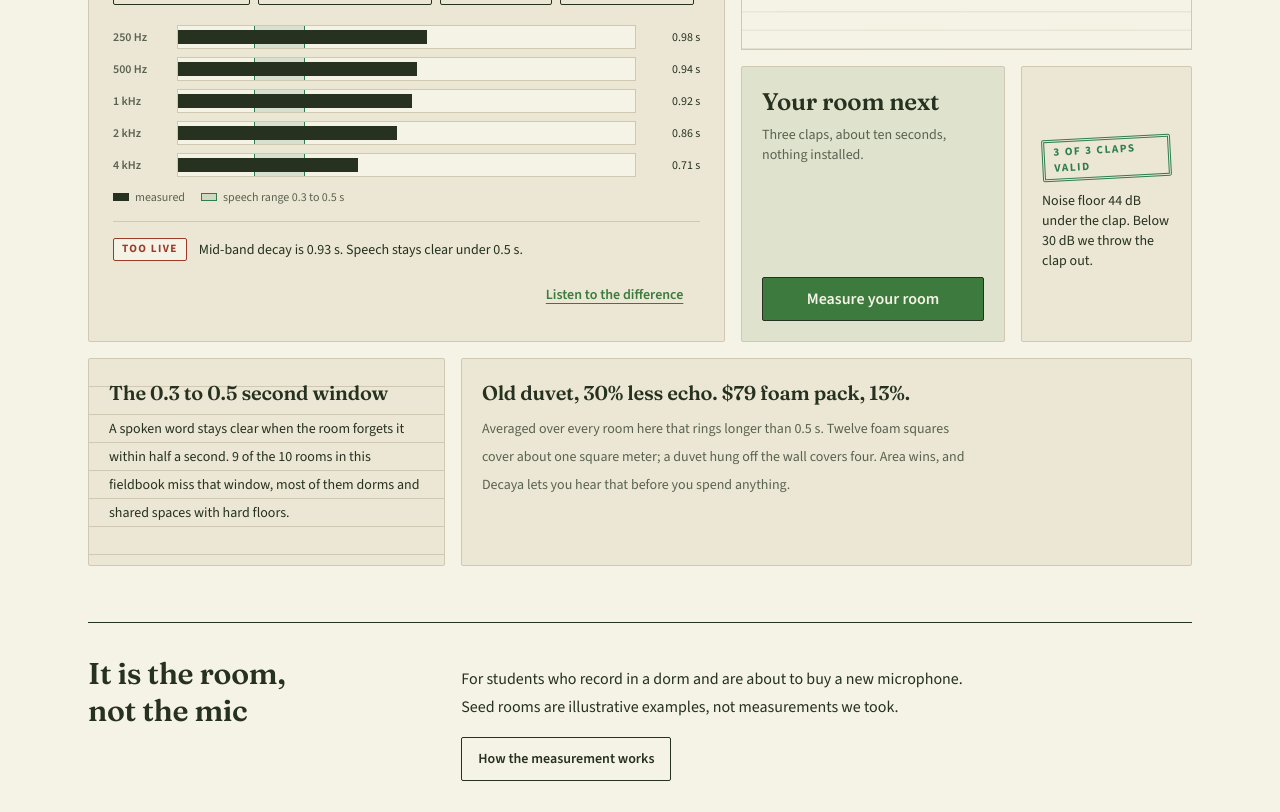
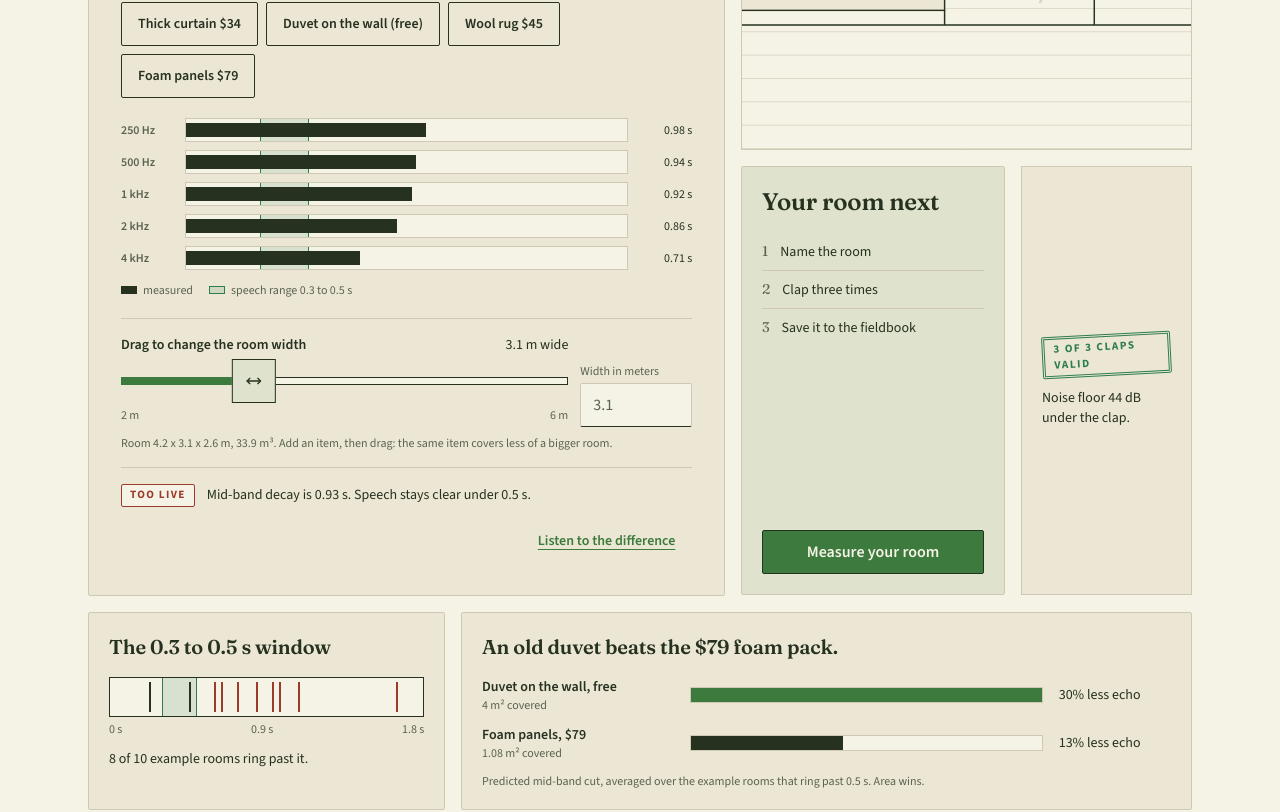
Before and after one commit to mericcintosun/decaya, a Next.js app: page / in a window 1280 px wide. Shown: the part 420-1232 px from the top of the page. Built offline with nearby package versions, Linux system fonts and the light colour scheme.

Commit message:
feat(motion): add the draggable hero artifact, the bento amplification and staged clap cap

```diff
--- a/components/home-bento.tsx
+++ b/components/home-bento.tsx
@@ -2,45 +2,74 @@
 
 import { useMemo, useState } from "react";
 import Link from "next/link";
+import { AnimatePresence, MotionConfig, motion } from "motion/react";
 import { BandBars } from "@/components/band-bars";
+import { RoomSizeHandle } from "@/components/room-size-handle";
 import { SceneSlot } from "@/components/scene-slot";
 import { Badge } from "@/components/ui/badge";
 import { Button } from "@/components/ui/button";
 import { Card } from "@/components/ui/card";
-import { joinNames, midRt60, predictRt60, SPEECH_TARGET, VERDICT_LABEL, verdictFor } from "@/lib/acoustics";
+import { Input } from "@/components/ui/input";
+import {
+  joinNames,
+  midRt60,
+  predictRt60,
+  SPEECH_TARGET,
+  VERDICT_LABEL,
+  verdictFor,
+  type RoomDims,
+} from "@/lib/acoustics";
 import { averageCut } from "@/lib/data";
 import type { Furnishing, Room } from "@/lib/types";
 
 const PREVIEW_ITEMS = ["heavy-curtain", "duvet-wall", "area-rug", "foam-panels"];
+/** Right edge of the speech window scale, in seconds. */
+const SCALE_MAX = 1.8;
+const pct = (v: number) => `${Math.min(100, Math.max(0, (v / SCALE_MAX) * 100))}%`;
 
-/** The home composition (ARCHETYPE L4): six unequal cells, no hero paragraph above. */
+/**
+ * The home composition (ARCHETYPE L4): six unequal cells, no hero paragraph above.
+ * Signature 2 lives in the largest cell: drag the room width and the predicted bars move
+ * through predictRt60 on the seeded room. The clap quality cell expands on hover or focus.
+ */
 export function HomeBento({ featured, rooms, furnishings }: { featured: Room; rooms: Room[]; furnishings: Furnishing[] }) {
   const [picked, setPicked] = useState<string[]>([]);
+  const [dims, setDims] = useState<RoomDims>(featured.dims);
+  const [stampOpen, setStampOpen] = useState(false);
   const items = useMemo(() => furnishings.filter((f) => picked.includes(f.id)), [furnishings, picked]);
-  const predicted = useMemo(() => predictRt60(featured.measured, featured.dims, items), [featured, items]);
+  const predicted = useMemo(() => predictRt60(featured.measured, dims, items), [featured.measured, dims, items]);
   const before = midRt60(featured.measured);
   const after = midRt60(predicted);
   const verdict = verdictFor(items.length ? after : before);
   const cost = items.reduce((s, i) => s + i.costUsd, 0);
+  const volume = dims.length * dims.width * dims.height;
   const previewItems = PREVIEW_ITEMS.map((id) => furnishings.find((x) => x.id === id)).filter(
     (f): f is Furnishing => Boolean(f),
   );
 
-  const missing = rooms.filter((r) => verdictFor(midRt60(r.measured)) !== "speech-ready").length;
+  const mids = rooms.map((r) => ({ slug: r.slug, name: r.name, mid: midRt60(r.measured) }));
+  const tooLong = mids.filter((r) => r.mid > SPEECH_TARGET.max).length;
+  const duvet = furnishings.find((f) => f.id === "duvet-wall");
+  const foam = furnishings.find((f) => f.id === "foam-panels");
   const duvetCut = Math.round(averageCut("duvet-wall", rooms, furnishings) * 100);
   const foamCut = Math.round(averageCut("foam-panels", rooms, furnishings) * 100);
+  const cutMax = Math.max(duvetCut, foamCut, 1);
 
   return (
-    <section aria-label="Decaya at a glance" className="decaya-drop-in grid gap-4 lg:auto-rows-[minmax(13rem,auto)] lg:grid-cols-12">
+    <MotionConfig reducedMotion="user">
+      <section aria-label="Decaya at a glance" className="decaya-drop-in grid gap-4 lg:grid-cols-12">
         {/* Largest cell: the claim plus the live product, on a real seeded room. */}
-      <Card className="decaya-specimen p-6 lg:col-span-7 lg:row-span-2">
-        <h1 className="max-w-[18ch] text-4xl font-semibold leading-[1.05] sm:text-5xl">
-          Clap once. Hear your room fixed before you buy a thing.
+        <Card className="decaya-specimen p-6 sm:p-8 lg:col-span-7 lg:row-span-2">
+          <h1 className="pr-6">
+            <span className="block text-4xl font-semibold leading-[1.05] sm:text-5xl">Clap once in your room.</span>
+            <span className="mt-3 block max-w-[36ch] text-xl font-normal leading-snug sm:text-2xl">
+              Decaya measures the echo, works out which rug or curtain will fix it, and lets you hear the result before you buy.
+            </span>
           </h1>
-        <p className="mt-3 max-w-[62ch] text-muted-foreground">
-          An example from the fieldbook: {featured.name}, with illustrative values. Pick what you would add and watch the
-          predicted decay drop, band by band.
+          <p className="mt-4 text-sm text-muted-foreground">
+            Try it on {featured.name}, an illustrative example room. Every number after you add an item is a prediction.
           </p>
+
           <div className="mt-5 flex flex-wrap gap-2" role="group" aria-label="Items to add">
             {previewItems.map((f) => {
               const on = picked.includes(f.id);
@@ -57,12 +86,41 @@ export function HomeBento({ featured, rooms, furnishings }: { featured: Room; ro
               );
             })}
           </div>
+
           <BandBars className="mt-5" measured={featured.measured} predicted={items.length ? predicted : undefined} />
+
+          {/* Signature 2: drag, arrow keys or the width box all write the same dims state. */}
+          <div className="mt-5 grid gap-3 border-t border-border pt-4 sm:grid-cols-[1fr_7rem] sm:items-end">
+            <RoomSizeHandle value={dims.width} onChange={(w) => setDims((d) => ({ ...d, width: w }))} />
+            <label htmlFor="bento-width" className="text-xs text-muted-foreground">
+              Width in meters
+              <Input
+                id="bento-width"
+                type="number"
+                step="0.1"
+                min="2"
+                max="6"
+                value={dims.width}
+                onChange={(e) => {
+                  const v = Number(e.target.value);
+                  if (v >= 2 && v <= 6) setDims((d) => ({ ...d, width: v }));
+                }}
+                className="mt-1"
+              />
+            </label>
+          </div>
+          <p className="mt-2 text-xs text-muted-foreground tabular-nums">
+            Room {dims.length} x {dims.width.toFixed(1)} x {dims.height} m, {volume.toFixed(1)} m³.{" "}
+            {items.length === 0
+              ? "Add an item, then drag: the same item covers less of a bigger room."
+              : "Wider room, same items: the predicted decay rises."}
+          </p>
+
           <div className="mt-4 flex flex-wrap items-center gap-3 border-t border-border pt-4">
             <Badge variant={verdict === "speech-ready" ? "ok" : verdict === "too-live" ? "bad" : "warn"}>
               {VERDICT_LABEL[verdict]}
             </Badge>
-          <p className="text-sm">
+            <p className="text-sm tabular-nums" aria-live="polite">
               {items.length === 0
                 ? `Mid-band decay is ${before.toFixed(2)} s. Speech stays clear under ${SPEECH_TARGET.max} s.`
                 : `${before.toFixed(2)} s now, predicted ${after.toFixed(2)} s with ${joinNames(items)}, for $${cost}.`}
@@ -74,54 +132,126 @@ export function HomeBento({ featured, rooms, furnishings }: { featured: Room; ro
         </Card>
 
         {/* Pure image cell. */}
-      <div className="overflow-hidden border border-border bg-muted lg:col-span-5">
-        <SceneSlot
-          n={1}
-          alt="A student sitting on a dorm bed clapping once while a phone on the desk listens, sound rings drawn as ruled arcs fading toward bare walls"
-          width={960}
-          height={640}
-          className="h-full object-cover"
-        />
+        <div className="overflow-hidden border border-border bg-background lg:col-span-5">
+          <SceneSlot n={1} alt="A student between a dorm bed and a desk clapping once, sound rings drawn as ruled arcs fading toward bare walls, and a specimen tag reading 0.93 s" width={960} height={640} className="h-full object-cover" />
         </div>
 
-      {/* The one primary CTA. */}
-      <Card className="flex flex-col justify-between gap-4 bg-deep p-5 lg:col-span-3">
-        <div>
+        {/* The one primary CTA: DEMO step 2. */}
+        <Card className="flex flex-col gap-4 bg-deep p-5 lg:col-span-3">
           <h2 className="text-2xl font-semibold leading-tight">Your room next</h2>
-          <p className="mt-2 text-sm text-muted-foreground">Three claps, about ten seconds, nothing installed.</p>
-        </div>
-        <Button asChild size="lg">
+          <ol className="space-y-0 text-sm">
+            {["Name the room", "Clap three times", "Save it to the fieldbook"].map((step, i) => (
+              <li key={step} className="flex items-baseline gap-3 border-b border-line py-2 last:border-0">
+                <span className="font-display text-muted-foreground">{i + 1}</span>
+                {step}
+              </li>
+            ))}
+          </ol>
+          <Button asChild size="lg" className="mt-auto">
             <Link href="/new">Measure your room</Link>
           </Button>
         </Card>
 
-      {/* Measurement quality stamp. */}
-      <Card className="flex flex-col items-start justify-center gap-3 p-5 lg:col-span-2">
+        {/* Measurement quality stamp: expands on hover or focus. The outer div carries the drop entrance. */}
+        <div className="lg:col-span-2">
+          <motion.div
+            layout
+            tabIndex={0}
+            aria-label={`Clap quality for ${featured.name}`}
+            className="flex h-full flex-col items-start justify-center gap-3 border border-border bg-card p-5 focus-visible:outline-none focus-visible:ring-2 focus-visible:ring-ring"
+            whileHover={{ scale: 1.04, rotate: -0.6 }}
+            whileFocus={{ scale: 1.04, rotate: -0.6 }}
+            onHoverStart={() => setStampOpen(true)}
+            onHoverEnd={() => setStampOpen(false)}
+            onFocus={() => setStampOpen(true)}
+            onBlur={() => setStampOpen(false)}
+            transition={{ type: "spring", stiffness: 320, damping: 22 }}
+          >
             <Badge variant="stamp" className="text-ok">
               {featured.claps.valid} of {featured.claps.total} claps valid
             </Badge>
-        <p className="text-sm">
-          Noise floor {featured.dynamicRangeDb} dB under the clap. Below 30 dB we throw the clap out.
+            <p className="text-sm tabular-nums">Noise floor {featured.dynamicRangeDb} dB under the clap.</p>
+            <AnimatePresence initial={false}>
+              {stampOpen && (
+                <motion.p
+                  key="more"
+                  layout
+                  className="text-xs text-muted-foreground"
+                  initial={{ opacity: 0, y: -6 }}
+                  animate={{ opacity: 1, y: 0 }}
+                  exit={{ opacity: 0, y: -6 }}
+                >
+                  A clap with under 30 dB of range is thrown out, so one noisy clap never sets the number.
+                </motion.p>
+              )}
+            </AnimatePresence>
+          </motion.div>
+        </div>
+
+        {/* Speech target: every seeded room on one scale. */}
+        <Card className="p-5 lg:col-span-4">
+          <h2 className="text-xl font-semibold">The 0.3 to 0.5 s window</h2>
+          <div className="mt-4" role="img" aria-label="Mid-band decay of every room in the fieldbook">
+            <div className="relative h-10 border border-foreground bg-background">
+              <div
+                aria-hidden
+                className="absolute inset-y-0 border-x border-ok bg-ok/15"
+                style={{ left: pct(SPEECH_TARGET.min), width: pct(SPEECH_TARGET.max - SPEECH_TARGET.min) }}
+              />
+              {mids.map((r) => (
+                <span
+                  key={r.slug}
+                  title={`${r.name}: ${r.mid.toFixed(2)} s`}
+                  className={r.mid > SPEECH_TARGET.max ? "absolute inset-y-1 w-0.5 bg-bad" : "absolute inset-y-1 w-0.5 bg-foreground"}
+                  style={{ left: pct(r.mid) }}
+                />
+              ))}
+            </div>
+            <div aria-hidden className="mt-1 flex justify-between text-xs text-muted-foreground">
+              <span>0 s</span>
+              <span>{(SCALE_MAX / 2).toFixed(1)} s</span>
+              <span>{SCALE_MAX} s</span>
+            </div>
+          </div>
+          <p className="mt-3 text-sm">
+            {tooLong} of {rooms.length} example rooms ring past it.
           </p>
+          <ul className="sr-only">
+            {mids.map((r) => (
+              <li key={r.slug}>
+                {r.name}: {r.mid.toFixed(2)} s
+              </li>
+            ))}
+          </ul>
         </Card>
 
-      {/* Speech target. */}
-      <Card className="decaya-ruled p-5 lg:col-span-4">
-        <h2 className="text-xl font-semibold">The 0.3 to 0.5 second window</h2>
-        <p className="mt-2 text-sm leading-7">
-          A spoken word stays clear when the room forgets it within half a second. {missing} of the {rooms.length} rooms in
-          this fieldbook miss that window, most of them dorms and shared spaces with hard floors.
-        </p>
-      </Card>
-
-      {/* The finding that makes the product worth it. */}
+        {/* The finding that makes the product worth it: duvet vs foam, as two bars. */}
         <Card className="p-5 lg:col-span-8">
-        <h2 className="text-xl font-semibold">Old duvet, {duvetCut}% less echo. $79 foam pack, {foamCut}%.</h2>
-        <p className="mt-2 max-w-[70ch] text-sm leading-7 text-muted-foreground">
-          Averaged over every room here that rings longer than 0.5 s. Twelve foam squares cover about one square meter; a
-          duvet hung off the wall covers four. Area wins, and Decaya lets you hear that before you spend anything.
+          <h2 className="text-xl font-semibold">
+            An old duvet beats {foam ? `the $${foam.costUsd} foam pack` : "the foam pack"}.
+          </h2>
+          <dl className="mt-4 space-y-3">
+            {[
+              { label: "Duvet on the wall, free", cut: duvetCut, area: duvet?.areaM2, tone: "bg-primary" },
+              { label: foam ? `Foam panels, $${foam.costUsd}` : "Foam panels", cut: foamCut, area: foam?.areaM2, tone: "bg-foreground" },
+            ].map((row) => (
+              <div key={row.label} className="grid items-center gap-x-4 gap-y-1 sm:grid-cols-[12rem_1fr_7rem]">
+                <dt className="text-sm font-semibold">
+                  {row.label}
+                  {row.area !== undefined && <span className="block text-xs font-normal text-muted-foreground">{row.area} m² covered</span>}
+                </dt>
+                <dd className="h-4 border border-border bg-background">
+                  <div className={`h-full ${row.tone}`} style={{ width: `${(row.cut / cutMax) * 100}%` }} />
+                </dd>
+                <dd className="text-sm tabular-nums">{row.cut}% less echo</dd>
+              </div>
+            ))}
+          </dl>
+          <p className="mt-3 text-xs text-muted-foreground">
+            Predicted mid-band cut, averaged over the example rooms that ring past 0.5 s. Area wins.
           </p>
         </Card>
       </section>
+    </MotionConfig>
   );
 }
```
Also changed, not shown: components/clap-capture.tsx (+72 -10 lines), 1 other file (tests, documents, lock files or other folders). Lines whose indentation alone changed are shown as unchanged.
